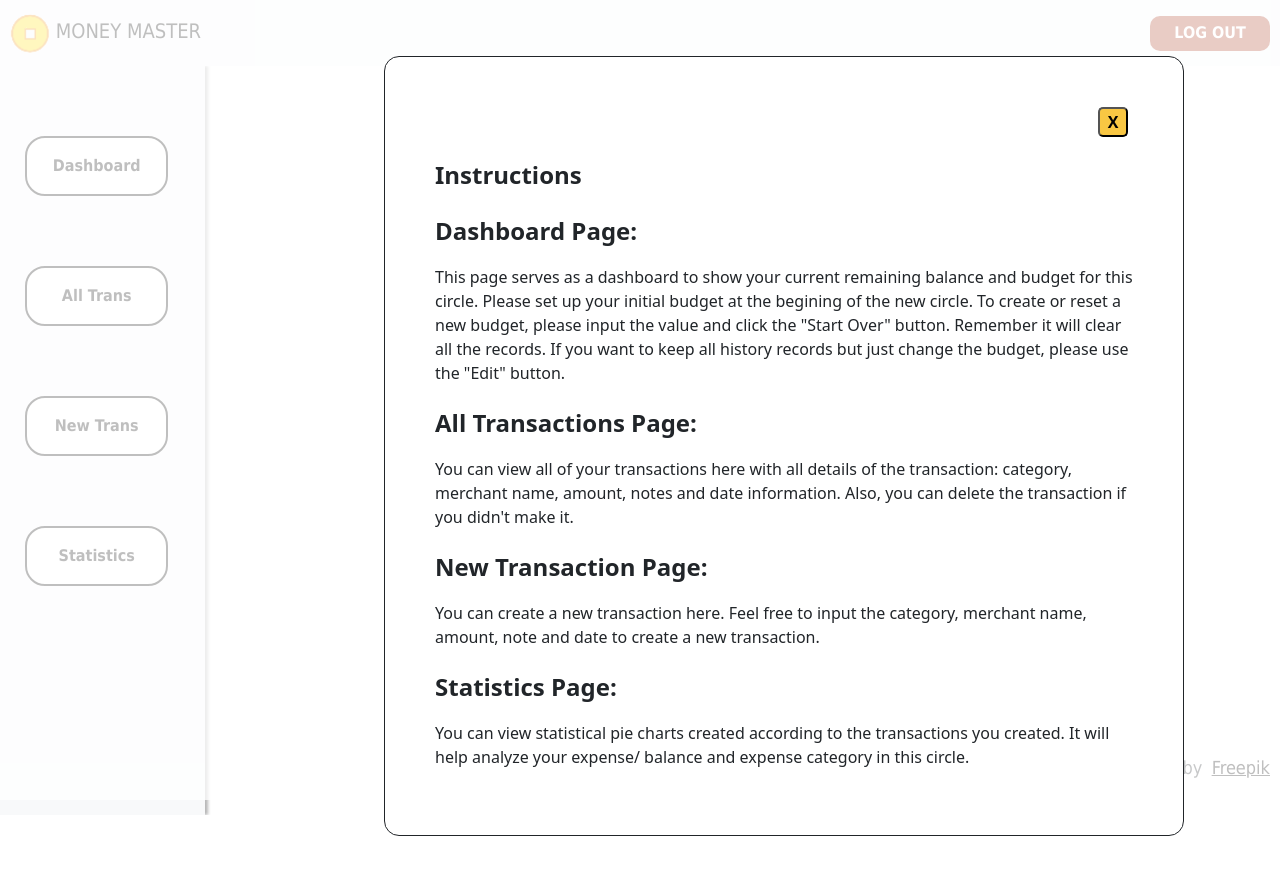
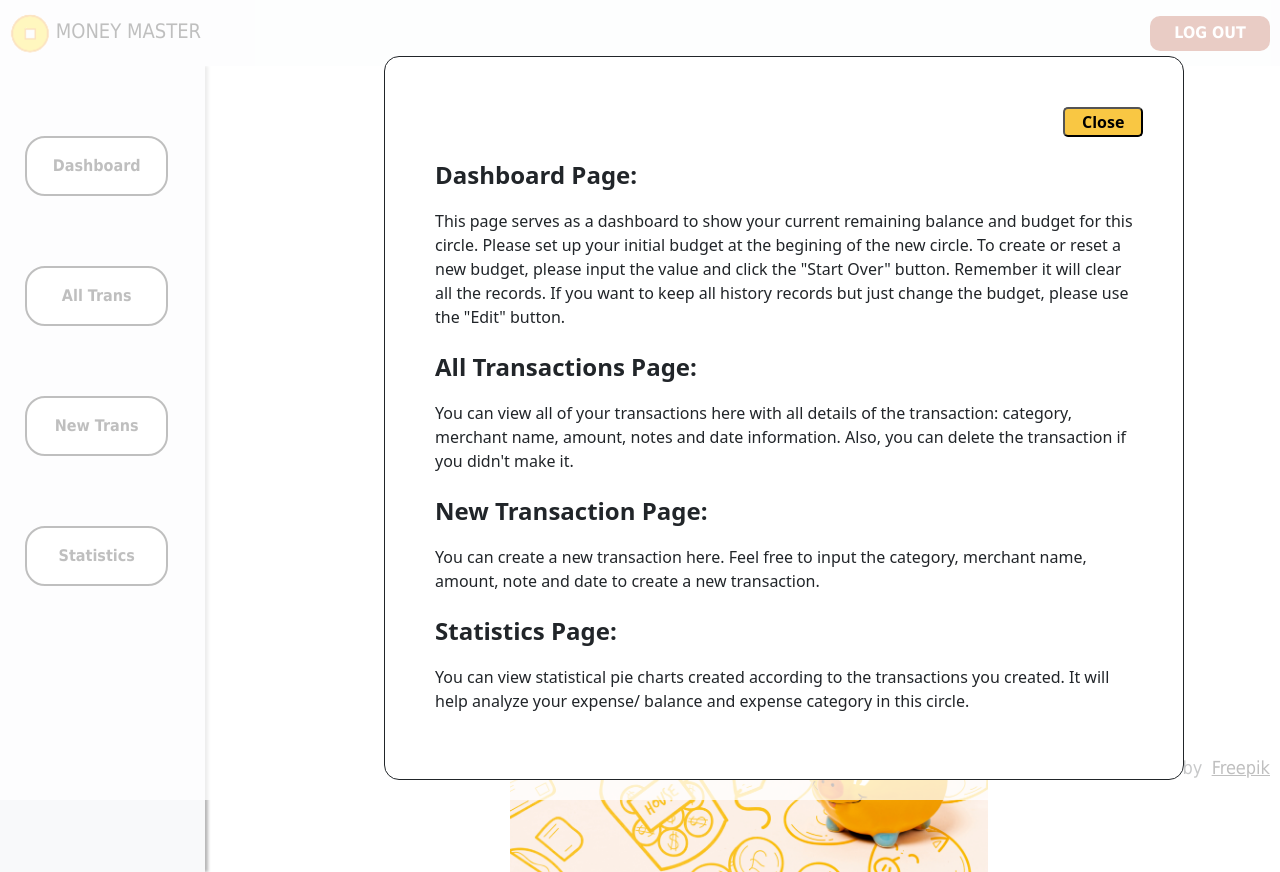
Before and after one commit to SixTRaps/moneymaster-v2, a React (Create React App) app in the folder front/: page /dashboard in a window 1280 px wide. Both pictures are taken after a click on the button "Instructions". Before the commit the page ends 815 px from the top, so only its background shows below. Built offline with nearby package versions, Linux system fonts and the light colour scheme; no server answers.

Commit message:
fix bugs

```diff
--- a/front/src/Components/BasicLayout.js
+++ b/front/src/Components/BasicLayout.js
@@ -1,5 +1,4 @@
 import { NavLink } from "react-router-dom";
-import { useState } from "react";
 import logo from "../images/logo.png";
 
 /* This is a basic layout component containing a navbar
--- a/front/src/Components/Dashboard.js
+++ b/front/src/Components/Dashboard.js
@@ -112,8 +112,7 @@ export default function Dashboard() {
               contentLabel="Instructions Modal"
               ariaHideApp={false}
             >
-              <button onClick={handleClose}> X </button>
-              <p className="instructions-title">Instructions</p>
+              <button onClick={handleClose}> Close </button>
               <p className="instructions-title">Dashboard Page:</p>
               <p>
                 This page serves as a dashboard to show your current remaining
--- a/front/src/stylesheets/style.css
+++ b/front/src/stylesheets/style.css
@@ -386,8 +386,8 @@
 
   .instruction-modal button {
     position: relative;
-    left: 95%;
-    width: 30px;
+    left: 90%;
+    width: 80px;
     height: 30px;
     border-radius: 5px;
     font-weight: bold;
@@ -399,14 +399,14 @@
   }
 
   .instruction-button {
-    position: absolute;
-    right: 10%;
-    top: 10%;
+    position: relative;
+    left: 30%;
+    margin-top: 3%;
     background: #f9c743;
     border: none;
     border-radius: 10px;
     height: 40px;
-    width: 140px;
+    width: 180px;
     font-weight: bold;
   }
 
@@ -784,7 +784,7 @@
   .instruction-modal button {
     position: relative;
     left: 95%;
-    width: 30px;
+    width: 80px;
     height: 30px;
     border-radius: 5px;
     font-weight: bold;
@@ -796,14 +796,14 @@
   }
 
   .instruction-button {
-    position: absolute;
-    right: 10%;
-    top: 10%;
+    position: relative;
+    left: 30%;
+    margin-top: 3%;
     background: #f9c743;
     border: none;
     border-radius: 10px;
     height: 40px;
-    width: 140px;
+    width: 180px;
     font-weight: bold;
   }
 
```
